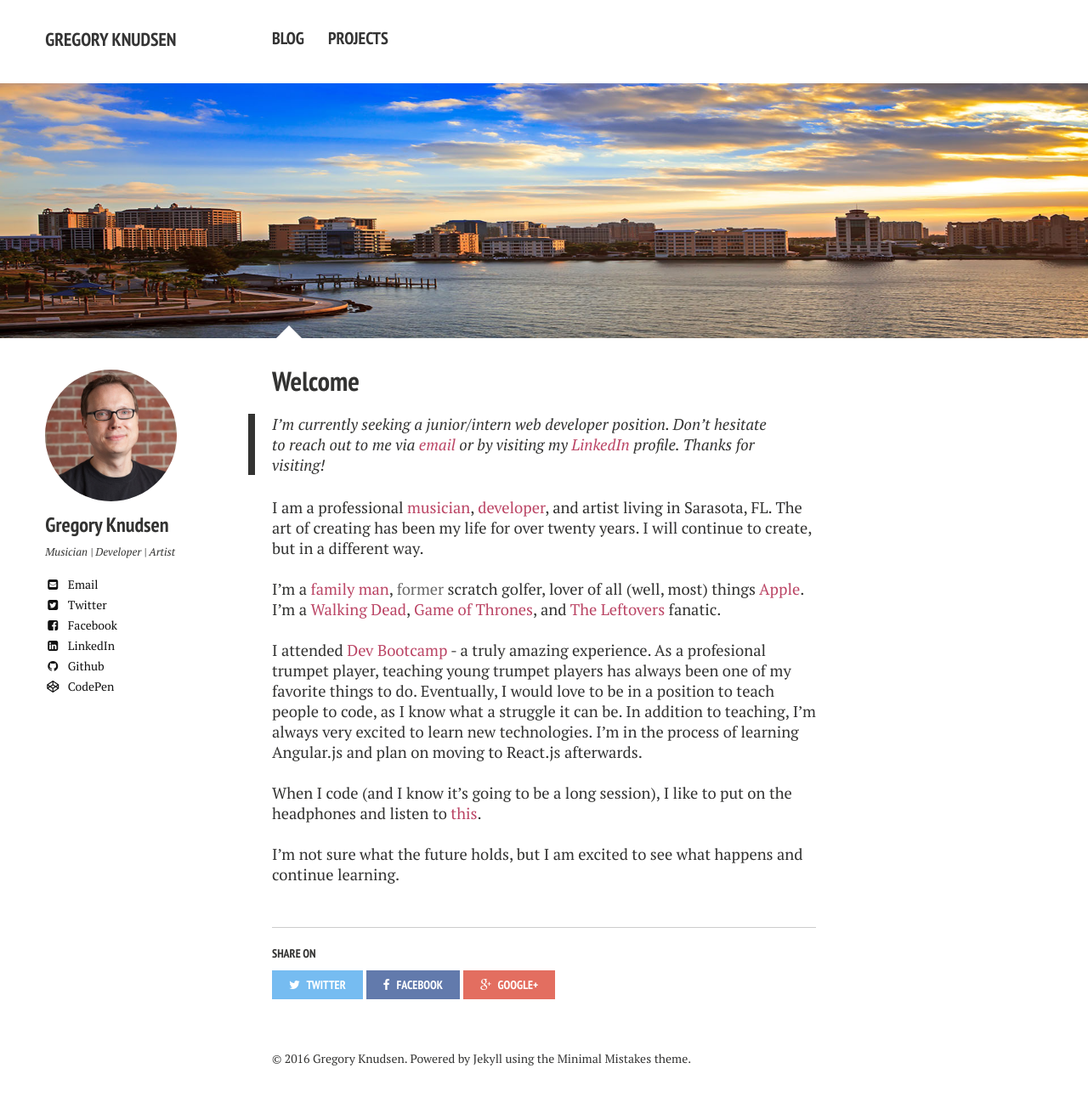
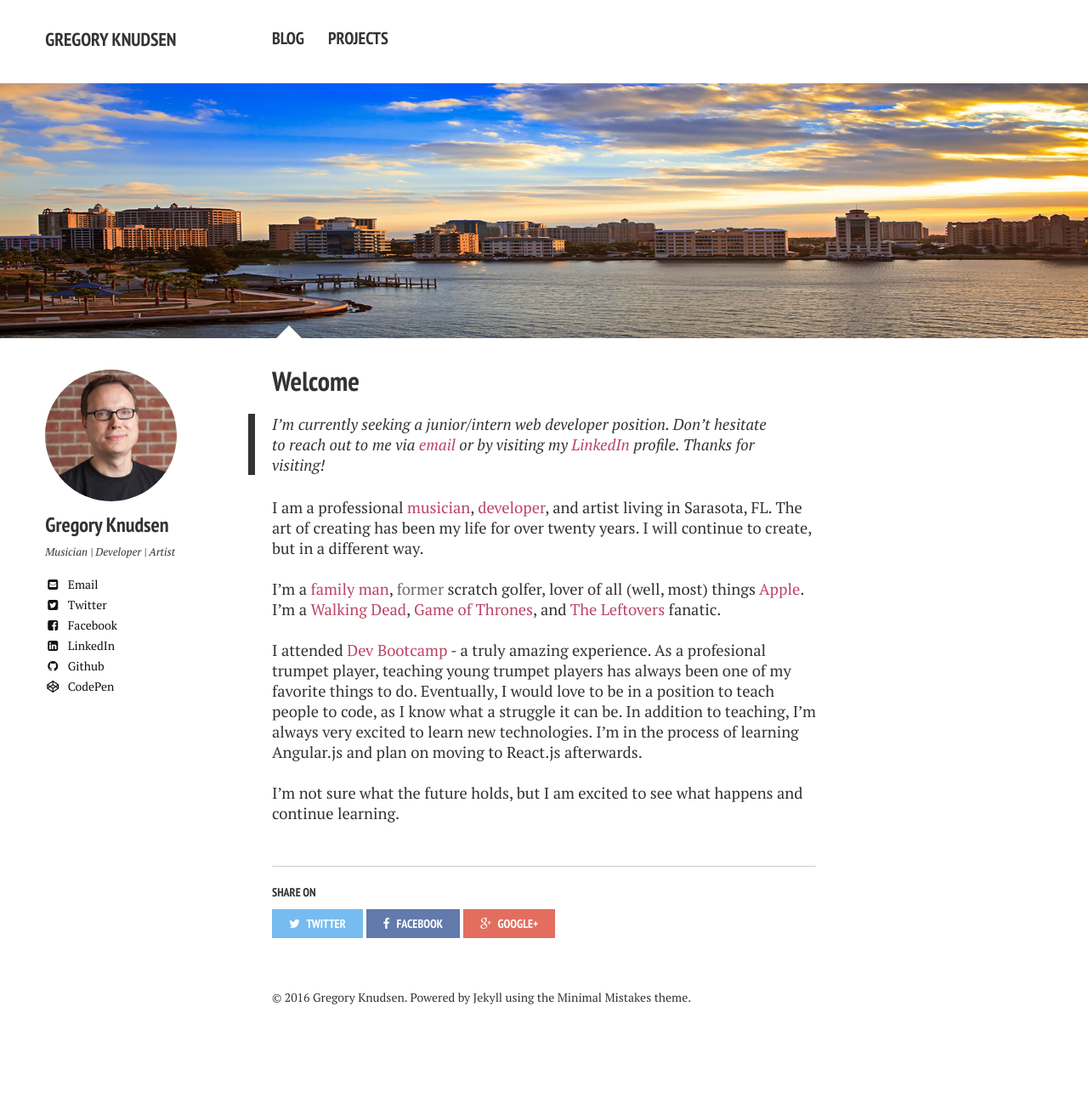
Before and after one commit to gregknudsen/gregknudsen.github.io, a Jekyll site: the page built from index.md, in a window 1280 px wide. Shown: the whole page at 85% size. Built offline with Jekyll 4.4.1, drawn with Linux system fonts in a browser that asks for light colours; nearby versions of some CDN libraries; after the commit the page ends 1232 px from its top, so only the background shows below that.

Commit message:
more bio updates

```diff
--- a/index.md
+++ b/index.md
@@ -14,5 +14,4 @@ I am a professional [musician](http://www.sarasotaorchestra.org/our-musicians/tr
 I'm a [family man](http://imgur.com/BAKjeyD){:target="_blank"}, <span id="former">former</span> scratch golfer, lover of all (well, most) things [Apple](http://www.apple.com){:target="_blank"}. I'm a [Walking Dead](http://www.amc.com/shows/the-walking-dead){:target="_blank"}, [Game of Thrones](http://www.hbo.com/game-of-thrones){:target="_blank"}, and [The Leftovers](http://www.hbo.com/the-leftovers){:target="_blank"} fanatic.<br><br>
 I attended [Dev Bootcamp](http://devbootcamp.com/locations/new-york/){:target="_blank"} - a truly amazing experience. As a profesional trumpet player, teaching young trumpet players has always been one of my favorite things to do. Eventually, I would love to be in a position to teach people to code, as I know what a struggle it can be.
 In addition to teaching, I'm always very excited to learn new technologies. I'm in the process of learning Angular.js and plan on moving to React.js afterwards.<br><br>
-When I code (and I know it's going to be a long session), I like to put on the headphones and listen to [this](https://www.youtube.com/watch?v=5N8sUccRiTA).<br><br>
 I'm not sure what the future holds, but I am excited to see what happens and continue learning.<br><br>
```
